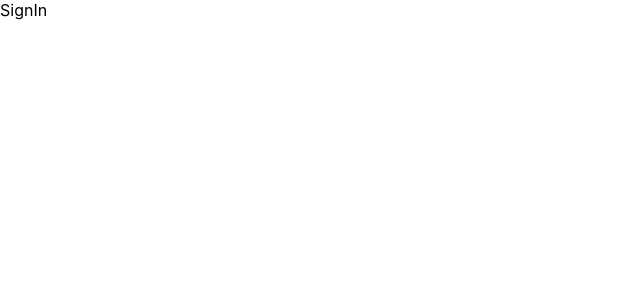
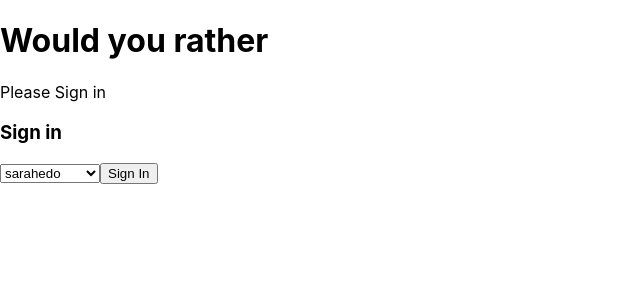
Before and after one commit to diwao/would-you-rather-project, a React (Create React App) app: page / in a window 1280 px wide. Shown: the top 300 px of the page, without its empty margins (0-640 px from the left). Built offline with nearby package versions, Linux system fonts and the light colour scheme.

Commit message:
feat: Impolemet action in SignIn component

```diff
--- a/src/components/App.js
+++ b/src/components/App.js
@@ -13,9 +13,10 @@ class App extends Component {
 
   render() {
     const { authedUser } = this.props;
+    console.log(authedUser);
     return (
       <div>
-        {authedUser !== null ? (
+        {authedUser === null ? (
           <SignIn />
         ) : (
           <div>
@@ -30,4 +31,10 @@ class App extends Component {
   }
 }
 
-export default connect()(App);
+function mapStateToProps({ authedUser }) {
+  return {
+    authedUser,
+  };
+}
+
+export default connect(mapStateToProps)(App);
--- a/src/components/SignIn.js
+++ b/src/components/SignIn.js
@@ -1,10 +1,53 @@
 import React, { Component } from 'react';
 import { connect } from 'react-redux';
+import { setAuthedUser } from '../actions/authedUser';
+class SignIn extends Component {
+  state = {
+    selectedId: '',
+  };
 
-class SignIn extends Component {
+  handleChange = (e) => {
+    const value = e.target.value;
+
+    this.setState(() => ({
+      selectedId: value,
+    }));
+  };
+
+  handleSubmit = (e) => {
+    e.preventDefault();
+
+    const id = this.state.selectedId;
+    console.log(id);
+    this.props.dispatch(setAuthedUser(id));
+  };
+
   render() {
-    return <div>SignIn</div>;
+    return (
+      <div>
+        <h1>Would you rather</h1>
+        <p>Please Sign in</p>
+
+        <h3>Sign in</h3>
+        <form onSubmit={this.handleSubmit}>
+          <select onChange={this.handleChange}>
+            {this.props.userIds.map((userId) => (
+              <option value={userId} key={userId}>
+                {userId}
+              </option>
+            ))}
+          </select>
+          <button type="submit">Sign In</button>
+        </form>
+      </div>
+    );
   }
 }
 
-export default connect()(SignIn);
+function mapStateToProps({ users }) {
+  return {
+    userIds: Object.keys(users),
+  };
+}
+
+export default connect(mapStateToProps)(SignIn);
```
